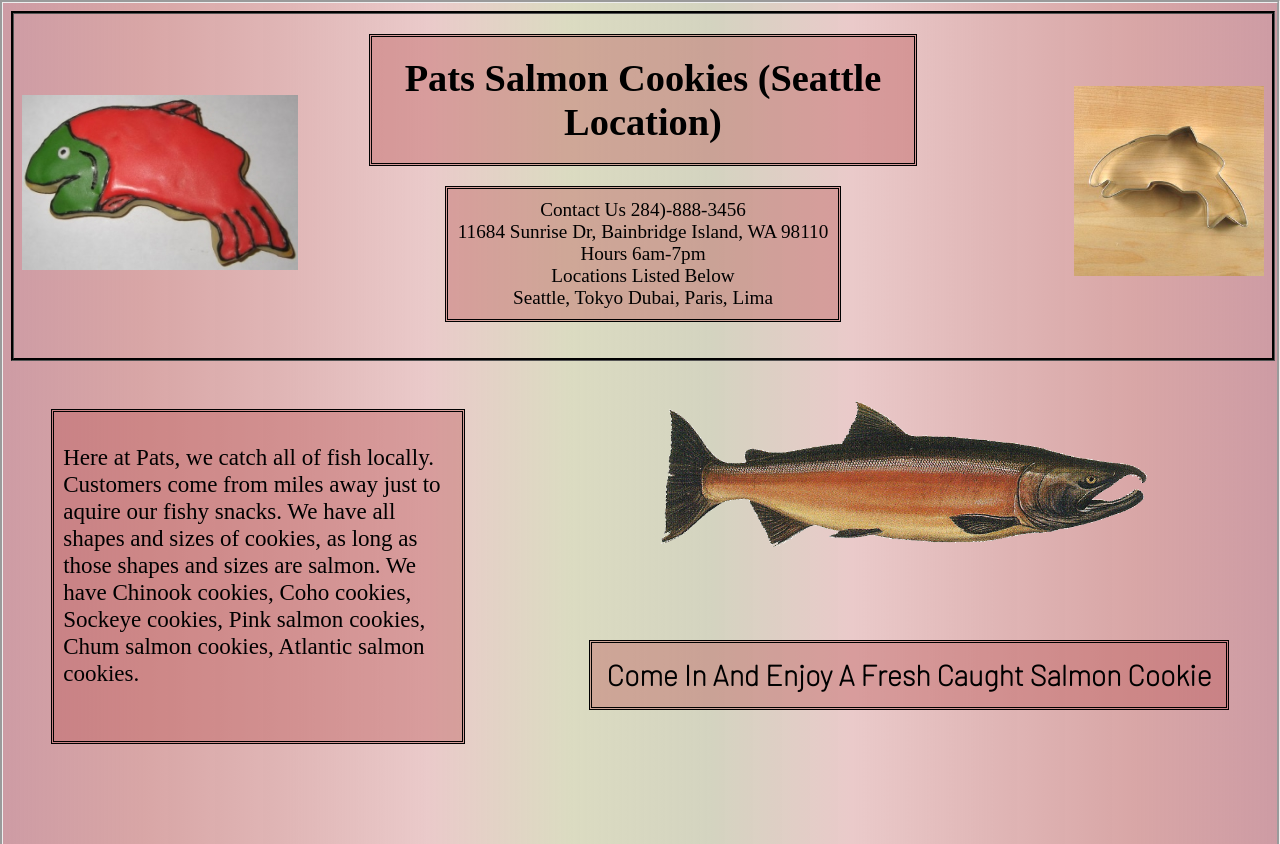
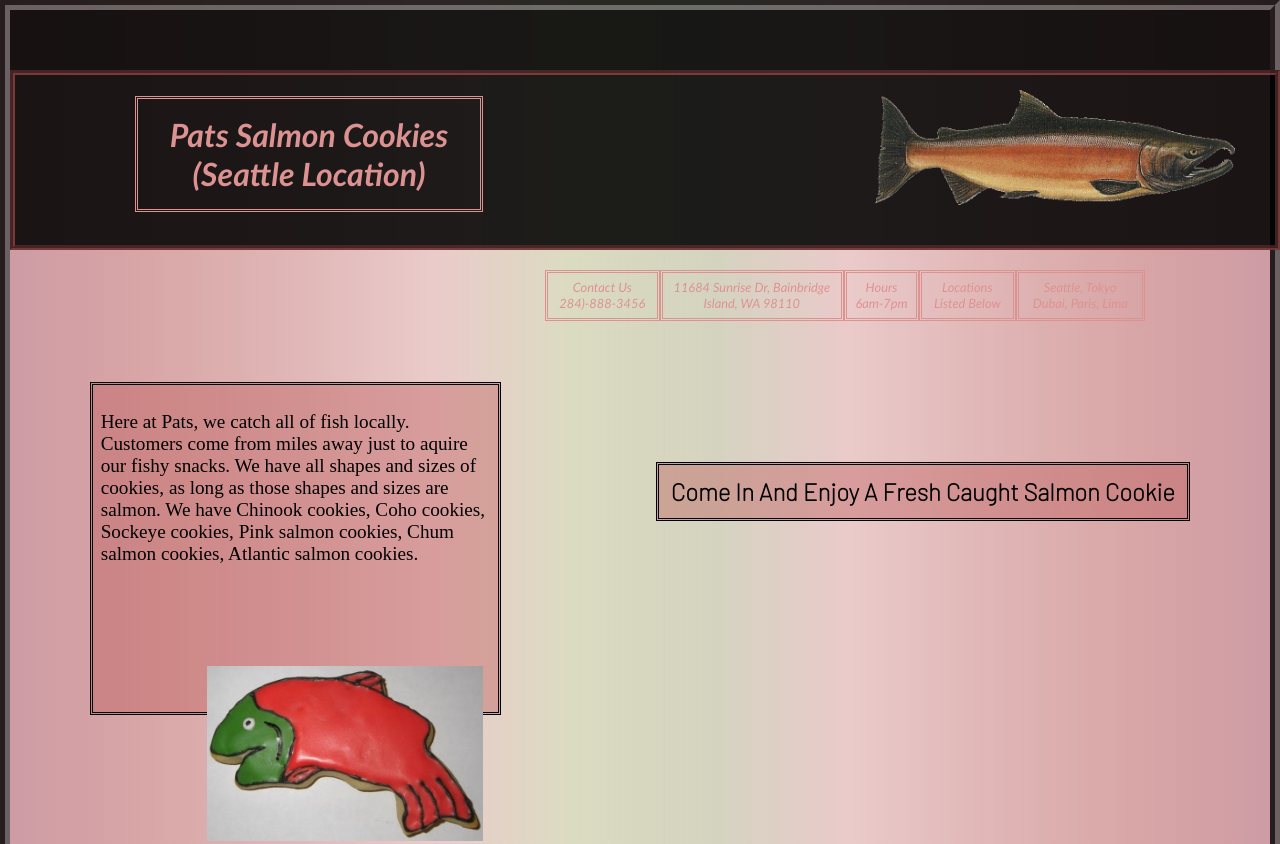
Before and after one commit to kylecohen14/cookie-stand, a plain HTML site: page index.html in a window 1280 px wide. Shown: the top 844 px of the page. Drawn offline with Linux system fonts and the light colour scheme; a web font is replaced by a local one.

Commit message:
adding css to header

```diff
--- a/css/style.css
+++ b/css/style.css
@@ -1,121 +1,41 @@
 
+#salesheader {
+  width: 100%;
+  margin-left: auto;
+  margin-right: auto;
+  border: black 3px;
+  border-style: groove;
+  height: 290px;
 
+}
 
-
-h1 {
+#salesh1 {
   background-color: rgba(187, 87, 87, 0.397);
   border-style: double;
   padding: .5em;
   text-align: center;
   position: sticky;
   margin: 20px;
-  font-family: 'Mate SC', serif;
+  font-family: Georgia, 'Times New Roman', Times, serif;
   margin-right: auto;
   margin-left: auto;
   width: 40%;
 }
-h2 {
+#salesh2 {
   background-color: rgba(187, 87, 87, 0.397);
   border-style: double;
   padding: .5em;
   text-align: center;
   position: sticky;
   margin: 20px;
-  font-family: 'Barlow', sans-serif;
-  margin-right: 40px;
+  font-family: Georgia, 'Times New Roman', Times, serif;
+  margin-right: auto;
   margin-left: auto;
-  width: fit-content;
-  margin-top: 88px;
-}
-header{
-  width: 100%;
-  margin-left: auto;
-  margin-right: auto;
-  border: black 3px;
-  border-style: groove;
-  height: 344px;
-
-}
-#section1 {
-  margin-top: 40px;
-  height: 480px;
-  width: 55%;
-  float: right;
-}
-#section2 {
-  margin-top: 40px;
-  height: 480px;
-  width: 42%;
-  float: left;
-}
-#para {
-  /* float: right; */
-  background-color: rgba(187, 87, 87, 0.397);
-  border-style: double;
-  padding: .4em;
-  text-align: left;
-  margin: 8px;
-  margin-left: 40px;
-  font-family: 'Mate SC', serif;
-  /* margin-right: auto;
-  margin-left: auto; */
-  font-size: 1.2em;
-  font-weight: 300;
-  height: 300px;
-  width: 390px;
-  padding-bottom: 20px;
-}
-#contact {
-  background-color: rgba(187, 87, 87, 0.397);
-  border-style: double;
-  padding: .5em;
-  text-align: center;
-  margin: 20px;
-  width: fit-content;
-  margin-left: auto;
-  margin-right: auto;
-}
-#salmonpng {
-  width: 487px;
-  height: 146px;
-  margin-right: 40px;
-}
-#cookie {
-  float: left;
-  margin: 8px;
-  margin-top: 81px;
-  margin-bottom: 81px;
-
-}
-#cutter {
-  float: right;
-  width: 190px;
-  height: 190px;
-  margin: 8px;
-  margin-top: 72px;
-  margin-bottom: 70px;
-}
-
-ul {
-  list-style: none;
-}
-main {
-  height: 1500px;
-}
-body {
-  background: linear-gradient(to right, rgba(180, 104, 117, 0.658), rgba(180, 82, 82, 0.514), rgba(196, 116, 116, 0.527), rgba(190, 90, 90, 0.322), rgba(170, 170, 108, 0.418), rgba(128, 128, 70, 0.342), rgba(190, 90, 90, 0.322), rgba(196, 116, 116, 0.527), rgba(180, 82, 82, 0.514), rgba(180, 104, 117, 0.658));
-  font-family: 'Mate SC', serif;
-  font-weight: 300;
-  font-size: 1.2em;
-  text-align: center;
-}
-html {
-  border-style: groove;
-  border-collapse: collapse;
-
+  width: 35%;
 }
 table, th, td {
-  font-family: 'Barlow', sans-serif;
+  background-color: rgba(255, 248, 220, 0.336);
+  font-family: Arial, Helvetica, sans-serif;
   margin-left: auto;
   margin-right: auto;
   align-content: center;
@@ -124,7 +44,7 @@ table, th, td {
   max-width: 800px;
 }
 form {
-  font-family: 'Barlow', sans-serif;
+  font-family: Georgia, 'Times New Roman', Times, serif;
   margin-left: auto;
   margin-right: auto;
   border: 3px solid black;
@@ -161,9 +81,190 @@ input {
 #input3 {
   margin-left: 3px;
 }
-#linked {
+#returntostore {
+  display: flex;
+  margin-left: auto;
+  margin-right: auto;
+  width: 200px;
+  justify-content: center;
 }
 footer {
   position: sticky;
 
 }
+/* ----------------sales above index below-------------------------- */
+
+#topbanner {
+  background-color: rgba(0, 0, 0, 0.89);
+  height: 60px;
+}
+#indexheader{
+  font-family: 'Gill Sans', 'Gill Sans MT', Calibri, 'Trebuchet MS', sans-serif;
+  font-style: italic;
+  /* position: relative; */
+  background-color:rgba(0, 0, 0, 0.87);
+  width: 100%;
+  margin-left: auto;
+  margin-right: auto;
+  border: rgba(187, 87, 87, 0.575) 5px;
+  border-style: groove;
+  height: 170px;
+}
+#cookie {
+  float: right;
+  margin: 8px;
+  margin-top: 81px;
+  margin-bottom: 81px;
+
+}
+#cutter {
+  float: right;
+  width: 190px;
+  height: 190px;
+  margin: 8px;
+  margin-top: 72px;
+  margin-bottom: 70px;
+}
+#indexh1 {
+  /* position: absolute; */
+  color: rgb(221, 146, 146);
+  border-style: double;
+  padding: .5em;
+  text-align: center;
+  position: sticky;
+  float: left;
+  margin-left: 120px;
+  /* font-family: 'Mate SC', serif; */
+  width: 310px;
+}
+/* #contact {
+  background-color: rgba(219, 133, 133, 0.979);
+  border-style: double;
+  padding: .5em;
+  text-align: center;
+  margin: 20px;
+  width: fit-content;
+  margin-left: auto;
+  margin-right: auto;
+} */
+#salmonpng {
+  position: sticky;
+  float: right;
+  width: 360px;
+  height: 115px;
+  margin-right: 40px;
+  margin-top: 15px;
+}
+#contact {
+  position: sticky;
+  float: right;
+  margin-top: 65px;
+  margin-right: 130px;
+  font-weight: 500;
+  display: flex;
+  color: rgb(221, 146, 146);
+  width: 600px;
+  justify-content: space-between;
+  /* align-items: center; */
+  font-size: .8em;
+  padding: 0;
+}
+#contact li:nth-child(1){
+  border-style: double;
+  padding: .5em;
+  text-align: center;
+}
+#contact li:nth-child(2) {
+  border-style: double;
+  padding: .5em;
+  text-align: center;
+}
+#contact li:nth-child(3) {
+  border-style: double;
+  padding: .5em;
+  text-align: center;
+}
+#contact li:nth-child(4) {
+  border-style: double;
+  padding: .5em;
+  text-align: center;
+}
+#contact li:nth-child(5) {
+  border-style: double;
+  padding: .5em;
+  text-align: center;
+}
+
+/* ---------------------------------- */
+#section1 {
+  margin-top: 40px;
+  height: 480px;
+  width: 55%;
+  float: right;
+}
+
+#indexh2 {
+  background-color: rgba(187, 87, 87, 0.397);
+  border-style: double;
+  padding: .5em;
+  text-align: center;
+  position: sticky;
+  margin: 20px;
+  font-family: 'Barlow', sans-serif;
+  margin-right: 40px;
+  margin-left: auto;
+  width: fit-content;
+  margin-top: 88px;
+}
+/* ------------------------------------------------------- */
+
+
+#section2 {
+  margin-top: 40px;
+  height: 480px;
+  width: 42%;
+  float: left;
+}
+#para {
+  /* float: right; */
+  background-color: rgba(187, 87, 87, 0.397);
+  border-style: double;
+  padding: .4em;
+  text-align: left;
+  margin: 8px;
+  margin-left: 40px;
+  font-family: 'Mate SC', serif;
+  /* margin-right: auto;
+  margin-left: auto; */
+  font-size: 1.2em;
+  font-weight: 300;
+  height: 300px;
+  width: 390px;
+  padding-bottom: 20px;
+}
+/* ------------------------------------------- */
+
+
+ul {
+  list-style: none;
+}
+main {
+  margin-left: 40px;
+  margin-right: 40px;
+}
+body {
+  background: linear-gradient(to right, rgba(180, 104, 117, 0.658), rgba(180, 82, 82, 0.514), rgba(196, 116, 116, 0.527), rgba(190, 90, 90, 0.322), rgba(170, 170, 108, 0.418), rgba(128, 128, 70, 0.342), rgba(190, 90, 90, 0.322), rgba(196, 116, 116, 0.527), rgba(180, 82, 82, 0.514), rgba(180, 104, 117, 0.658));
+  /* font-family: 'Mate SC', serif; */
+  /* font-weight: 300;
+  font-size: 1.2em; */
+  /* text-align: center; */
+  box-sizing: border-box;
+  margin: 0;
+}
+html {
+  border-style: groove;
+  border-collapse: collapse;
+  border-color: rgba(0, 0, 0, 0.808);
+  border-width: 10px;
+/* align-content: center; */
+}
--- a/index.html
+++ b/index.html
@@ -8,11 +8,13 @@
     <link href="https://fonts.googleapis.com/css2?family=Barlow:wght@100&family=Mate+SC&display=swap" rel="stylesheet">
   </head>
   <body>
-    <header>
-      <img id="cookie" src="img/frosted-cookie.jpg" alt="">
-      <img id="cutter" src="img/cutter.jpeg" alt="">
-      <h1>Pats Salmon Cookies (Seattle Location)</h1>
+    <div id="topbanner">
+    </div>
+    <header id="indexheader">
 
+      <h1 id="indexh1">Pats Salmon Cookies (Seattle Location)</h1>
+      <div id="navheader">
+        <img id="salmonpng" src="img/salmon.png" alt="">
         <ul id="contact">
           <li>Contact Us 284)-888-3456</li>
           <li>11684 Sunrise Dr, Bainbridge Island, WA 98110</li>
@@ -20,16 +22,18 @@
           <li>Locations Listed Below</li>
           <li>Seattle, Tokyo Dubai, Paris, Lima</li>
         </ul>
-
+    </div>
     </header>
     <main>
       <section id="section1">
-        <img id="salmonpng" src="img/salmon.png" alt="">
-          <h2>Come In And Enjoy A Fresh Caught Salmon Cookie</h2>
+        <!-- <img id="salmonpng" src="img/salmon.png" alt=""> -->
+          <h2 id="indexh2">Come In And Enjoy A Fresh Caught Salmon Cookie</h2>
       </section>
       <section id="section2">
         <div id="para">
           <p>Here at Pats, we catch all of fish locally. Customers come from miles away just to aquire our fishy snacks. We have all shapes and sizes of cookies, as long as those shapes and sizes are salmon. We have Chinook cookies, Coho cookies, Sockeye cookies, Pink salmon cookies, Chum salmon cookies, Atlantic salmon cookies.</p>
+          <img id="cookie" src="img/frosted-cookie.jpg" alt="">
+      <img id="cutter" src="img/cutter.jpeg" alt="">
         </div>
       </section>
     <section id="linked">
```
Also changed, not shown: sales.html (+3 -3 lines). Lines whose indentation alone changed are shown as unchanged.
